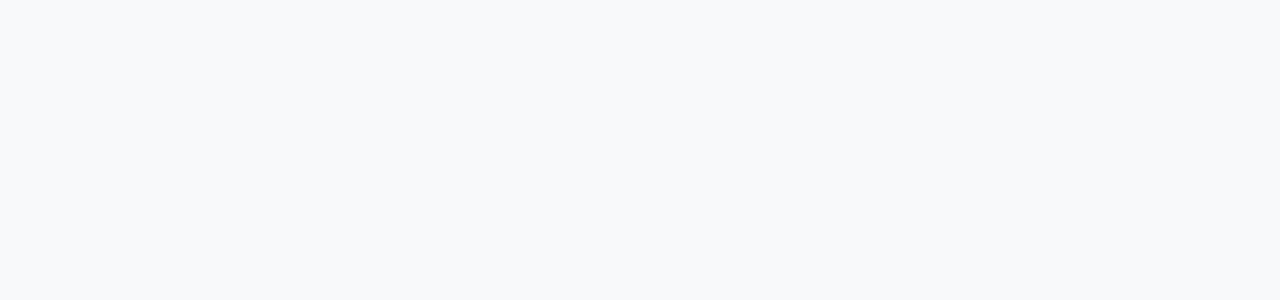
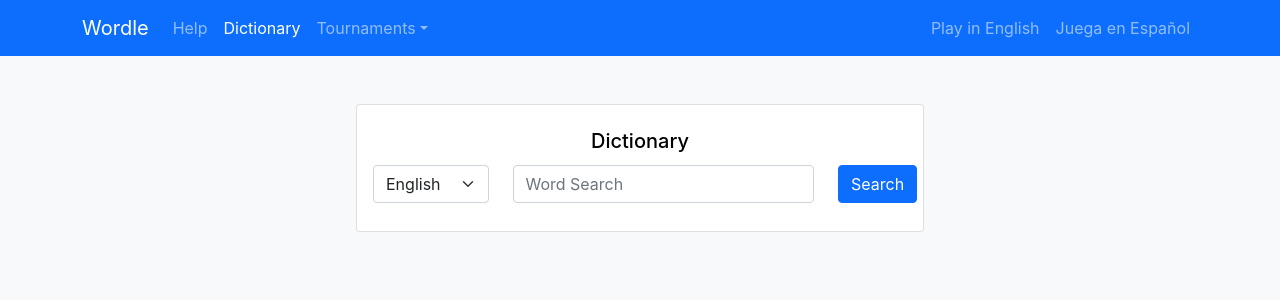
Before and after one commit to Dragonflares/TACS-1C-2022-Grupo2, a React (Create React App) app in the folder frontend/: page /dictionary in a window 1280 px wide. Before the commit this address had no page. Shown: the top 300 px of the page. Built offline with nearby package versions, Linux system fonts and the light colour scheme.

Commit message:
Add Dictionary page

```diff
--- a/frontend/src/App.js
+++ b/frontend/src/App.js
@@ -8,16 +8,17 @@
 
 import LogIn from './pages/login/index';
 import Home from './pages/home/index';
+import Dictionary from './pages/dictionary/index';
 class App extends Component {
   constructor(props){
     super(props);
     this.state = {
-      authorized: false
+      authorized: true
     }
   }
 
   componentDidMount(){
-    this.setState({authorized :  IsAuthenticated()});
+    //this.setState({authorized :  IsAuthenticated()});
   }
 
   render(){
@@ -56,8 +57,9 @@
             </>
           }
           <Routes>
-            <Route path='/' element={<Home/>} />
-            <Route path='/log-in' element={<LogIn/>} />
+            <Route path='/' element={<Home />} />
+            <Route path='/log-in' element={<LogIn />} />
+            <Route path='dictionary' element={<Dictionary />} />
           </Routes>
         </Router>
       </div>
--- /dev/null
+++ b/frontend/src/pages/dictionary/index.js
@@ -0,0 +1,109 @@
+import React, { Component } from 'react'
+import Form from 'react-bootstrap/Form';
+import Container from 'react-bootstrap/Container';
+import Col from 'react-bootstrap/Col';
+import Row from 'react-bootstrap/Row';
+import Card from 'react-bootstrap/Card';
+import Button from 'react-bootstrap/Button';
+
+import { getMeaning } from '../../services/dictionaryService';
+
+const englishLang = 'eng';
+const spanishLang = 'esp';
+
+export class Dictionary extends Component {
+    constructor(props){
+        super(props);
+        this.state = {
+            language: englishLang,
+            search: '',
+            result: null
+        }
+    }
+
+    handleChange= (event) => {
+        const target = event.target;
+        const value = target.value;
+        const name = target.name;
+
+        this.setState ({
+            [name] : value,
+        });
+    }
+
+    handleSubmit = () => {
+        const {language, search} = this.state;
+
+        getMeaning(search, language).then(response => {
+            if(response){
+                this.setState({
+                    search: '',
+                    result: response
+                })
+            }
+        });
+    }
+
+    render() {
+        return (
+            <div className='p-5 mb-100 bg-light text-black'>
+                <Col xs={12} md={{offset: 3, span: 6}}>
+                    <Container fluid>
+                        <Card  className="py-2">
+                            <Card.Body>
+                                <Card.Title>Dictionary</Card.Title>
+                                <Form>
+                                    <Row>
+                                        <Col xs={12} md={3} className="py-1">
+                                            <Form.Group controlId="languageControl">
+                                                <Form.Select name='language'
+                                                    value={this.state.language}
+                                                    onChange={this.handleChange}>
+                                                    <option value={englishLang}>English</option>
+                                                    <option value={spanishLang}>Español</option>
+                                                </Form.Select>
+                                            </Form.Group>
+                                        </Col>
+                                        <Col xs={12} md={7}  className="py-1">
+                                            <Form.Group controlId="searchControl">
+                                                <Form.Control type='text' name='search' placeholder='Word Search'
+                                                    value={this.state.search}
+                                                    onChange={this.handleChange}/>
+                                                <Form.Text className="text-muted"></Form.Text>
+                                            </Form.Group>
+                                        </Col>
+                                        <Col md={2} className="py-1">
+                                            <div className={"d-grid gap-2"}>
+                                                <Button type="button" onClick={this.handleSubmit}>Search</Button>
+                                            </div>
+                                        </Col>
+                                    </Row>
+                                </Form>
+                            </Card.Body>
+                        </Card>
+                        {
+                            this.state.result?
+                            <>
+                                <Card  className="py-2">
+                                    <Card.Body>
+                                        <Card.Title>
+                                            {this.state.result.word}
+                                        </Card.Title>
+                                        <Card.Text>
+                                            {this.state.result.meaning}
+                                        </Card.Text>
+                                    </Card.Body>
+                                </Card>
+                            </>
+                            :
+                            <>
+                            </>
+                        }
+                    </Container>
+                </Col>
+            </div>
+        );
+    }
+}
+
+export default Dictionary
--- a/frontend/src/pages/login/index.js
+++ b/frontend/src/pages/login/index.js
@@ -5,7 +5,7 @@
 import Col from 'react-bootstrap/Col';
 import Row from 'react-bootstrap/Row';
 import Card from 'react-bootstrap/Card';
-import SignUpPopUp from './popUp/SignUp';
+import SignUpPopUp from './popUp/signUp';
 
 import { AiFillEyeInvisible, AiFillEye } from 'react-icons/ai';
 import {auth} from '../../services/authService';
@@ -64,7 +64,7 @@
     render(){
 
         return (
-            <div class='p-5 mb-100 bg-light text-black'>
+            <div className='p-5 mb-100 bg-light text-black'>
                 <Container fluid>
                     <Row>
                         <Col md={{span: 6, offset:3}}>
@@ -78,7 +78,6 @@
                             <Form>
                                 <Card>
                                     <Card.Body>
-                                        <Card.Text>
                                         <Form.Group controlId="formBasicEmail">
                                             <Form.Label>Username</Form.Label>
                                             <Form.Control name="username" type="text" placeholder="Username"
@@ -92,7 +91,7 @@
                                             <Form.Label>Password</Form.Label>
                                             <Row>
                                                 <Col xs={12} sm={11}>
-                                                        <input class="form-control form-control--rounded col-xs-2" name="password"
+                                                    <input className="form-control form-control--rounded col-xs-2" name="password"
                                                             id="password" type={this.state.type} placeholder="Password"
                                                             value={this.state.password} onChange={this.handleChange}/>
                                                 </Col>
@@ -120,7 +119,6 @@
                                             </div>
                                             <SignUpPopUp show={this.state.showModal} handleClose={this.toggleSigIn} position="right center"/>
                                         </Row>
-                                        </Card.Text>
                                     </Card.Body>
                                 </Card>
                             </Form>
--- a/frontend/src/services/dictionaryService.js
+++ b/frontend/src/services/dictionaryService.js
@@ -1,10 +1,17 @@
 import {get} from './appService'
 
-const resource = 'ditionary';
+const resource = 'dictionary';
 
 export async function getMeaning(word, language){
     return get(`${resource}`, {
         word: word,
         language: language
-    });
+    }).then(
+        async (response) => {
+            return {
+                word: word,
+                meaning: response.data.phrase
+            }
+        }
+    );
 }
```
Lines whose indentation alone changed are shown as unchanged.
